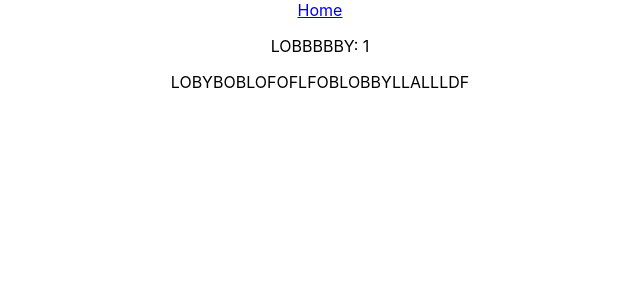
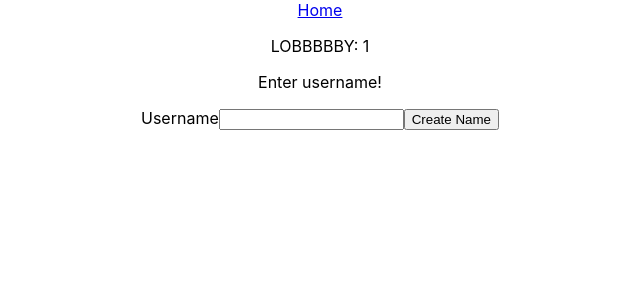
Before and after one commit to spencerTaira/boggle-frontend, a React (Create React App) app: page /lobby/1 in a window 1280 px wide. Shown: the top 300 px of the page, without its empty margins (320-960 px from the left). Built offline with nearby package versions, Linux system fonts and the light colour scheme.

Commit message:
created enterPlayerDataForm form

```diff
--- a/src/components/lobby/EnterPlayerDataForm.tsx
+++ b/src/components/lobby/EnterPlayerDataForm.tsx
@@ -50,7 +50,27 @@ function EnterPlayerDataForm({roomId}:{roomId:string}){
     }
     return (
         <div>
-            LOBYBOBLOFOFLFOBLOBBYLLALLLDF
+            <p>
+                Enter username!
+            </p>
+            <form onSubmit={handleSubmit}>
+                <div className='JoinGameForm-roomName'>
+                    <label>
+                        Username
+                        <input
+                            type="text"
+                            value={formData.playerName}
+                            name="playerName"
+                            onChange={handleChange}
+                            maxLength={50}
+                            required
+                        />
+                    </label>
+                    <button>
+                        Create Name
+                    </button>
+                </div>
+            </form>
         </div>
     )
 
```
